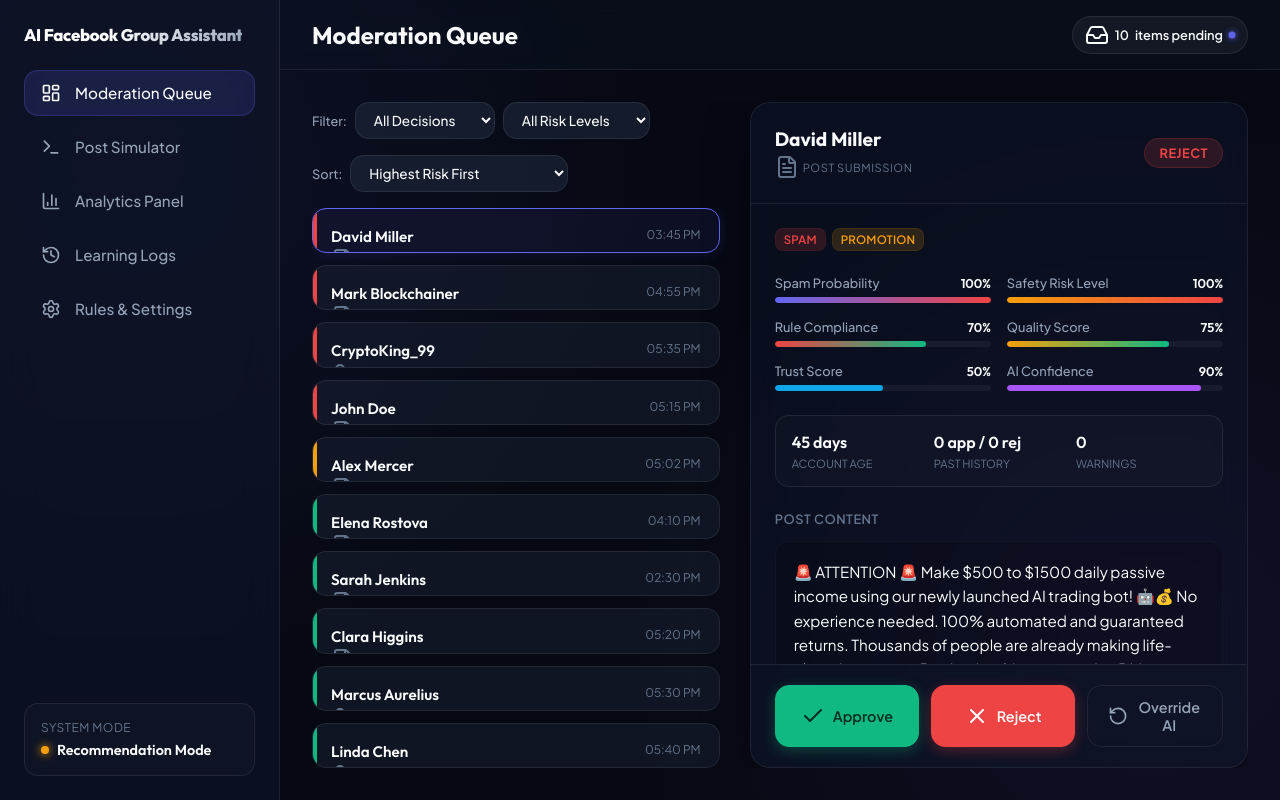
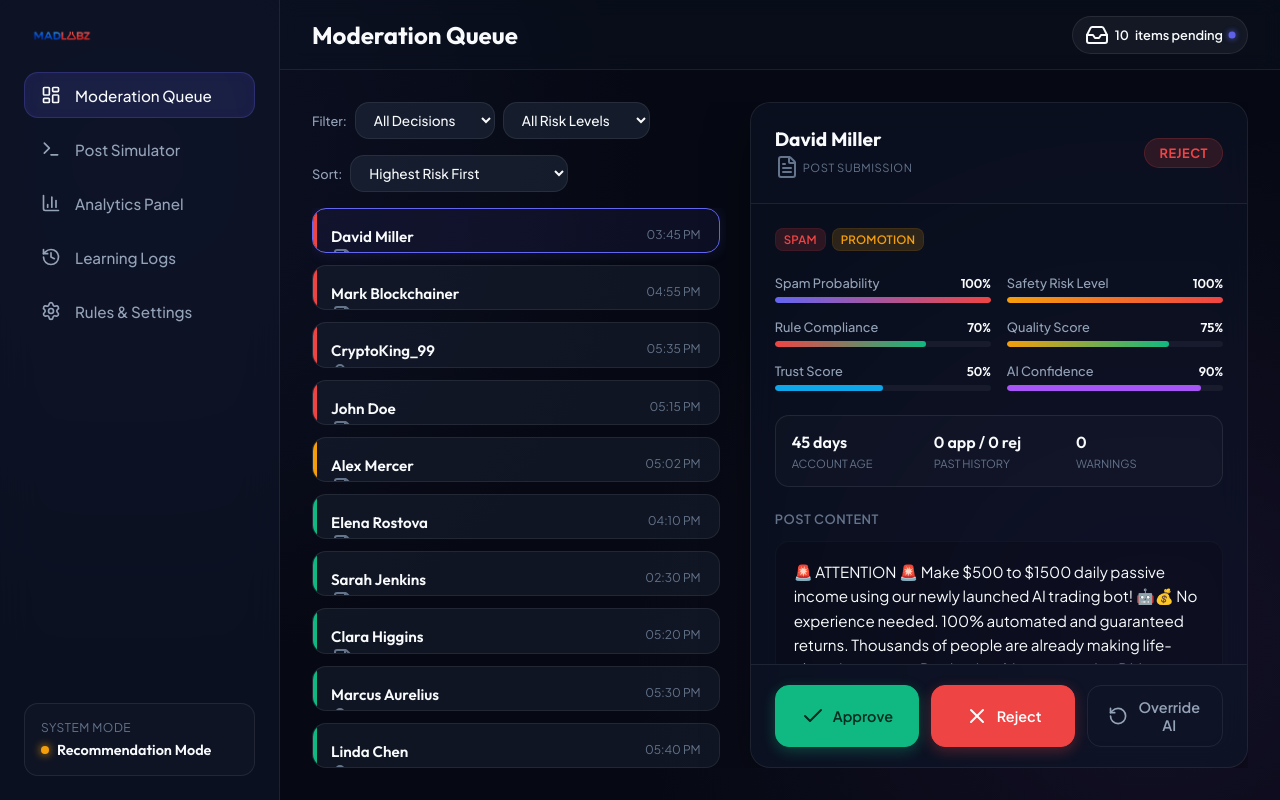
Before and after one commit to madlabz1/AI-Facebook-Group-Moderator, a website built with Vite: page index.html in a window 1280 px wide. Built offline with nearby package versions, Linux system fonts and the light colour scheme.

Commit message:
style: revert sidebar logo and update presentation landing logo text

```diff
--- a/index.html
+++ b/index.html
@@ -15,8 +15,8 @@
 
     <!-- Sidebar Navigation -->
     <aside class="sidebar">
-      <div class="logo-container" style="margin-bottom: 24px;">
-        <span class="logo-text" style="font-size: 1.05rem; line-height: 1.3; font-weight: 800; letter-spacing: -0.3px; display: block;">AI Facebook Group Assistant</span>
+      <div class="logo-container" style="justify-content: flex-start; gap: 10px; margin-bottom: 24px;">
+        <img src="./assets/logo.png" alt="Madlabz Logo" style="height: 24px; width: auto; max-width: 100%;">
       </div>
 
       <nav class="nav-menu">
```
Also changed, not shown: presentation.html (+2 -2 lines).
